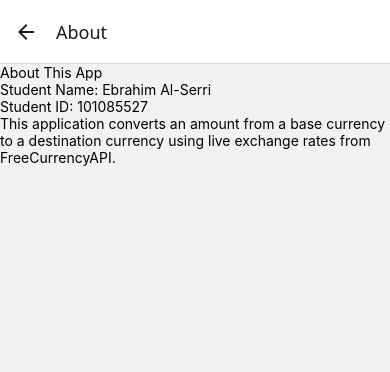
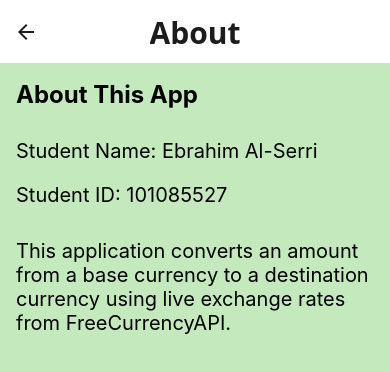
Before and after one commit to Ibrahimdur1989/A2_Ebrahim_AlSerri, a React Native app: screen /About in a window 390 px wide. Shown: the top 372 px of the page. Built offline with nearby package versions, Linux system fonts and the light colour scheme.

Commit message:
Update the About page Style

```diff
--- a/App.tsx
+++ b/App.tsx
@@ -25,7 +25,12 @@ function App(): React.JSX.Element {
           <Stack.Screen
           name='About'
           component={AboutScreen}
-          options={{title: 'About'}}/>
+          options={{title: 'About',
+            headerTitleAlign: 'center',
+            headerTitleStyle: {
+              fontSize: 30,
+              fontWeight: 'bold',
+            }}}/>
       </Stack.Navigator>
     </NavigationContainer>
   );
--- a/screens/AboutScreen.js
+++ b/screens/AboutScreen.js
@@ -4,13 +4,13 @@ import { View, Text, StyleSheet } from "react-native";
 
 function AboutScreen() {
     return (
-        <View style={StyleSheet.container}>
-            <Text style={StyleSheet.title}>About This App</Text>
+        <View style={styles.container}>
+            <Text style={styles.title}>About This App</Text>
 
-            <Text style={StyleSheet.text}>Student Name: Ebrahim Al-Serri</Text>
-            <Text style={StyleSheet.text}>Student ID: 101085527</Text>
+            <Text style={styles.text}>Student Name: Ebrahim Al-Serri</Text>
+            <Text style={styles.text}>Student ID: 101085527</Text>
 
-            <Text style={[StyleSheet.text, StyleSheet.description]}>
+            <Text style={[styles.text, styles.description]}>
                 This application converts an amount from a base currency to
                 a destination currency using live exchange rates from FreeCurrencyAPI.
             </Text>
@@ -22,18 +22,19 @@ const styles = StyleSheet.create({
     container: {
         flex: 1,
         padding: 16,
-        justifyContent: 'flex-start'
+        backgroundColor: '#c4e9bdff'
     },
 
     title: {
         fontSize: 24,
-        marginBottom: 16,
+        marginBottom: 30,
         fontWeight: 'bold'
     },
+    section: {},
 
     text: {
-        fontSize: 16,
-        marginBottom: 8
+        fontSize: 20,
+        marginBottom: 20
     },
 
     description: {
```
